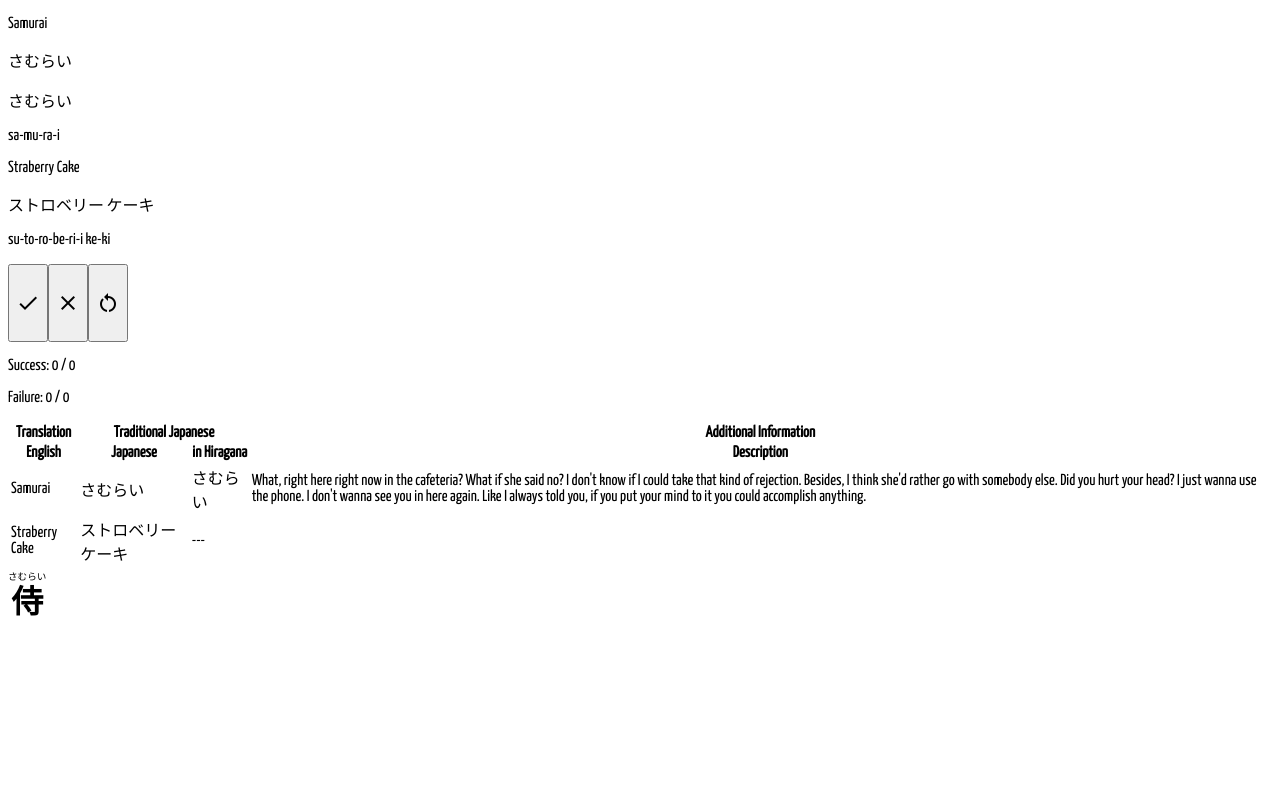
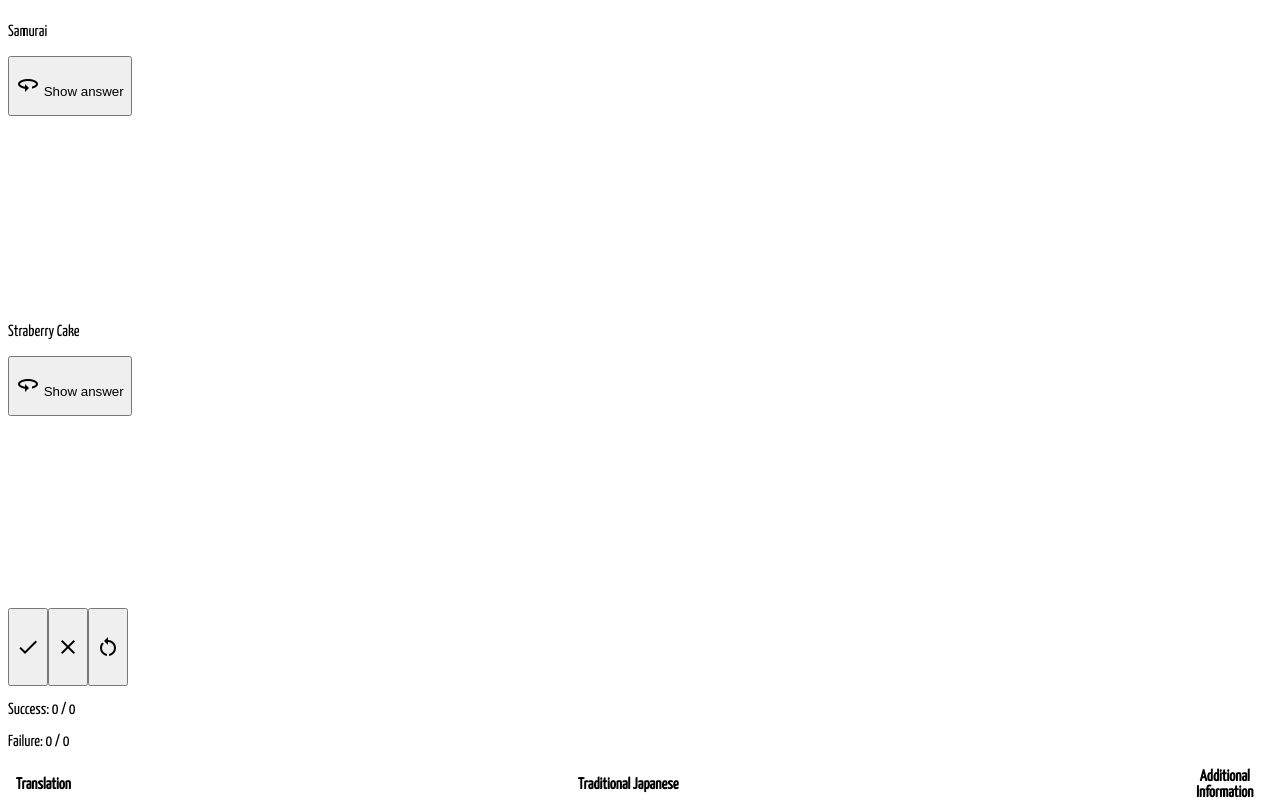
Before and after one commit to AndreWerthwein/learning-japanese, an Angular app: page / in a window 1280 px wide. Shown: the top 800 px of the page. Built offline with nearby package versions, Linux system fonts and the light colour scheme.

Commit message:
implementing basic flip of 'vocabulary-card'-component

```diff
--- a/src/app/app.component.ts
+++ b/src/app/app.component.ts
@@ -19,13 +19,13 @@ export class AppComponent {
       word: {
         translation: 'Samurai',
         japanese: {
-            kanji: '侍',
-            kanjiIsFirst: true,
-            kana: 'さむらい'
+          isComposite: true,
+          kanjiIsFirst: true,
+          kanji: '侍',
         },
         pronunciation: {
-            latin: 'sa-mu-ra-i',
-            hiraganaOnly: 'さむらい'
+          latin: 'sa-mu-ra-i',
+          hiraganaOnly: 'さむらい'
         }
     },
       description: ["What, right here right now in the cafeteria? What if she said no? I don't know if I could take that kind of rejection. Besides, I think she'd rather go with somebody else. Did you hurt your head? I just wanna use the phone. I don't wanna see you in here again. Like I always told you, if you put your mind to it you could accomplish anything."]
--- a/src/app/data/data_vocabulary.ts
+++ b/src/app/data/data_vocabulary.ts
@@ -4,9 +4,9 @@ const VOCABULARY : Array<iVocabularyCard> = [
     {
         translation: 'Samurai',
         japanese: {
+            isComposite: true,
+            kanjiIsFirst: true,
             kanji: '侍',
-            kanjiIsFirst: true,
-            kana: 'さむらい'
         },
         pronunciation: {
             latin: 'sa-mu-ra-i',
--- a/src/app/vocabulary/vocabulary-card/vocabulary-card.component.html
+++ b/src/app/vocabulary/vocabulary-card/vocabulary-card.component.html
@@ -1,10 +1,12 @@
+<div class="vocabulary-card" [class.vocabulary-card__state--flipped]="vocabularyCardFlipped">
     <!-- ?? front -->
-<div>
+    <section class="vocabulary-card__flip--front">
         <p>{{ data.translation }}</p>
-</div>
+        <button (click)="onShowAnswer()"><p><span class="material-icons">360</span> Show answer</p></button>
+    </section>
 
     <!-- ?? back -->
-<div>
+    <section class="vocabulary-card__flip--back">
         <!-- ?? kanji are first, kana second -->
         <kanji-with-hiragana *ngIf="data.japanese.isComposite && data.japanese.kanjiIsFirst && data.japanese.kanji" [data]="{kanji: data.japanese.kanji, hiragana: data.pronunciation.hiraganaOnly, pronunciation: data.pronunciation.latin}"></kanji-with-hiragana>
         <p *ngIf="data.japanese.isComposite && data.japanese.kanjiIsFirst && data.japanese.kana">{{ data.japanese.kana }}</p>
@@ -21,4 +23,7 @@
             <p class="japanese">{{ data.pronunciation.hiraganaOnly }}</p>
             <p>{{ data.pronunciation.latin }}</p>
         </section>
+
+        <button (click)="onShowAnswer()"><p><span class="material-icons">360</span> Show answer</p></button>
+    </section>
 </div>
--- a/src/app/vocabulary/vocabulary-card/vocabulary-card.component.scss
+++ b/src/app/vocabulary/vocabulary-card/vocabulary-card.component.scss
@@ -0,0 +1,32 @@
+:host {
+    display: block;
+    width: 300px;
+    height: 300px;
+    perspective: 1000px;
+
+    & > div {
+        position: relative;
+        width: 100%;
+        height: 100%;
+        transition: all 0.3s ease-in-out;
+        transform-style: preserve-3d;
+
+        .vocabulary-card__flip--front,
+        .vocabulary-card__flip--back {
+            position: absolute;
+            width: 100%;
+            height: 100%;
+            -webkit-backface-visibility: hidden;
+            backface-visibility: hidden;
+            background-color: white;
+        }
+
+        .vocabulary-card__flip--back {
+            transform: rotateY(180deg);
+        }
+    }
+
+    .vocabulary-card__state--flipped {
+        transform: rotateY(180deg);
+    }
+}
--- a/src/app/vocabulary/vocabulary-card/vocabulary-card.component.ts
+++ b/src/app/vocabulary/vocabulary-card/vocabulary-card.component.ts
@@ -10,9 +10,16 @@ import { iVocabularyCard } from './vocabulary-card.model';
 export class VocabularyCard implements OnInit {
   @Input() data: iVocabularyCard;
 
+  // local variables
+  vocabularyCardFlipped: boolean = false;
+
   constructor() {}
 
   ngOnInit(): void {
     // if (this.data) this.checkVocabularyCardData();
   }
+
+  onShowAnswer(): void {
+    this.vocabularyCardFlipped = !this.vocabularyCardFlipped;
+  } // shows answer by flipping the vocabulary-card
 }
```
Also changed, not shown: 1 other file (tests, documents, lock files or other folders). Lines whose indentation alone changed are shown as unchanged.
